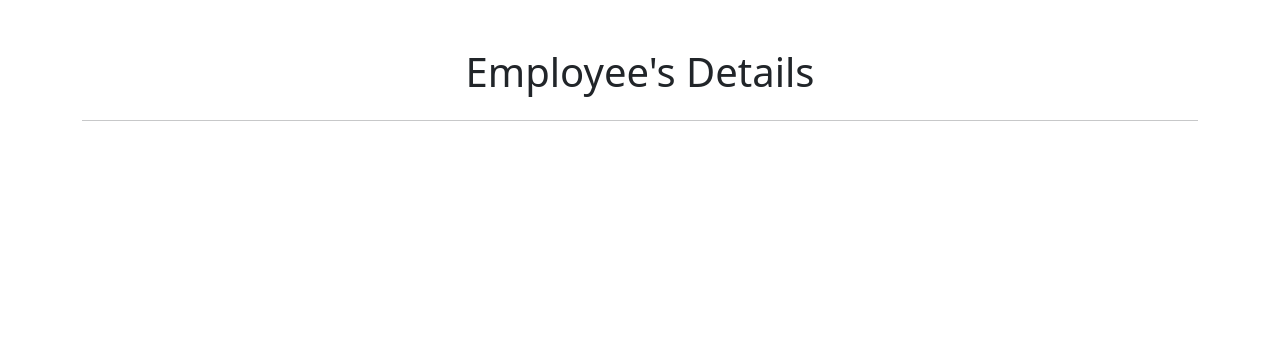
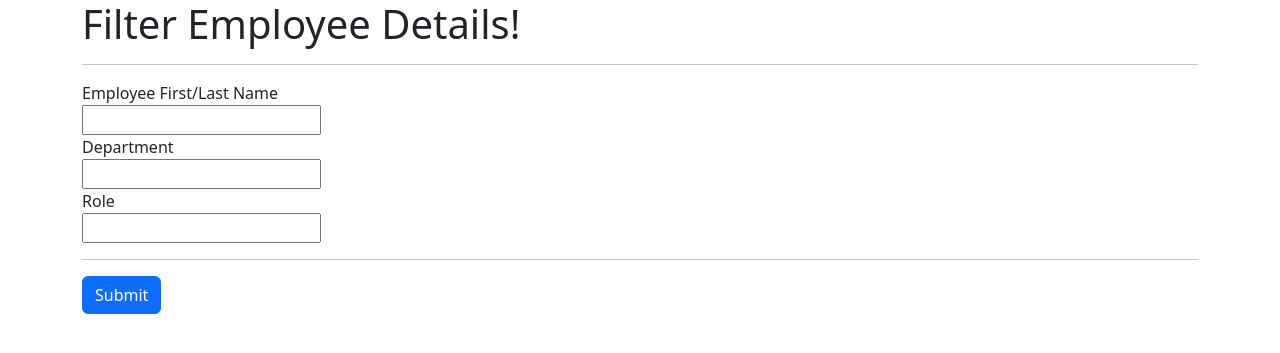
Before and after one commit to Vipulcoder666/Office_emp_system_Django, a Django app: page /filter_emp in a window 1280 px wide. Shown: the top 353 px of the page. Run offline with Django 5.2, Linux system fonts and the light colour scheme.

Commit message:
filter_emp done

```diff
--- a/office_emp_proj/emp_app/templates/filter_emp.html
+++ b/office_emp_proj/emp_app/templates/filter_emp.html
@@ -1,6 +1,34 @@
- <link href="https://cdn.jsdelivr.net/npm/bootstrap@5.3.3/dist/css/bootstrap.min.css" rel="stylesheet">
+<!DOCTYPE html>
+<html lang="en">
+<head>
+  <meta charset="UTF-8">
+  <meta name="viewport" content="width=device-width, initial-scale=1">
+  <title>Office Employee Management System</title>
+
+  <!-- Bootstrap CSS -->
+  <link href="https://cdn.jsdelivr.net/npm/bootstrap@5.3.3/dist/css/bootstrap.min.css" rel="stylesheet">
 </head>
 <body>
-  <div class="container mt-5">
-    <h1 class="mb-4 text-center">Employee's Details</h1>
+    <div class="container">
+        <h1>Filter Employee Details!</h1>
+        <hr>
+    <form action="/filter_emp" method="post">
+    {% csrf_token %}
+    <label for="first_name">Employee First/Last Name</label><br>
+    <input type="text" id="first_name" name="first_name" value="{{ first_name}}"><br>
+
+    <label for="dept">Department</label><br>
+    <input type="text" id="dept" name="dept" value="{{ dept}}"><br>
+
+    <label for="role">Role</label><br>
+    <input type="text" id="role" name="role" value="{{ role}}"><br>
+
     <hr>
+    <button type="submit" class="btn btn-primary">Submit</button>
+</form>
+    </div>
+
+  <!-- Bootstrap JS -->
+  <script src="https://cdn.jsdelivr.net/npm/bootstrap@5.3.3/dist/js/bootstrap.bundle.min.js"></script>
+</body>
+</html>
--- a/office_emp_proj/emp_app/views.py
+++ b/office_emp_proj/emp_app/views.py
@@ -1,6 +1,7 @@
 from django.shortcuts import render, HttpResponse
 from .models import Employee, Role, Department
 from datetime import datetime
+from django.db.models import Q
 
 # Create your views here.
 def index(request):
@@ -51,4 +52,24 @@ def remove_emp(request, emp_id = 0):
     return render(request, 'remove_emp.html',context)
 
 def filter_emp(request):
-    return render(request, 'filter_emp.html')
+    if request.method == 'POST':
+        name = request.POST.get('name', '')
+        dept = request.POST.get('dept', '')
+        role = request.POST.get('role', '')
+        emps = Employee.objects.all()
+
+        if name:
+            emps = emps.filter(Q(first_name__icontains=name) | Q(last_name__icontains=name))
+        if dept:
+            emps = emps.filter(dept__name__icontains=dept)
+        if role:
+            emps = emps.filter(role__name__icontains=role)
+
+        context = {'emps': emps}
+        return render(request, 'view_all_emp.html', context)
+
+    elif request.method == 'GET':
+        return render(request, 'filter_emp.html')
+
+    else:
+        return HttpResponse("An exception occurred.")
```
Also changed, not shown: office_emp_proj/db.sqlite3.
